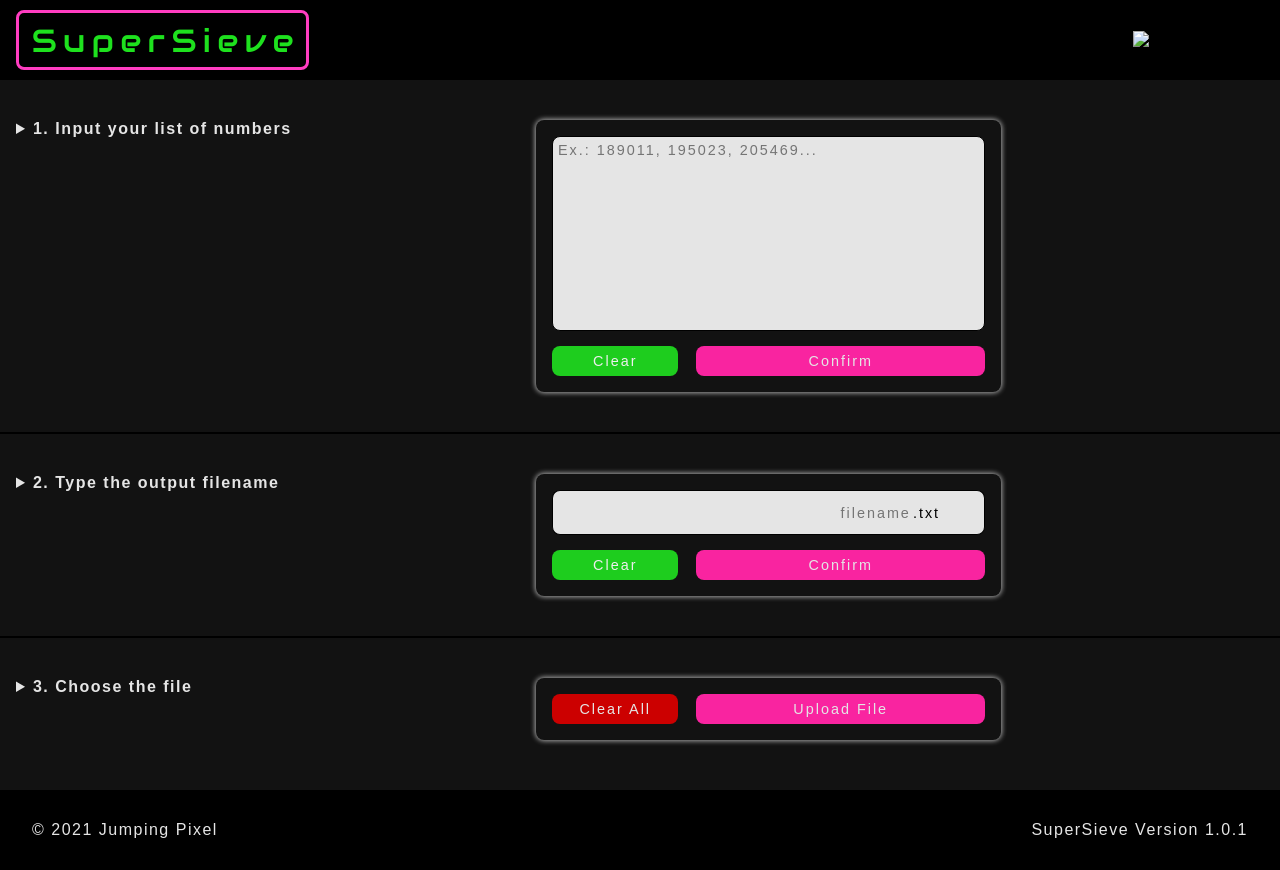
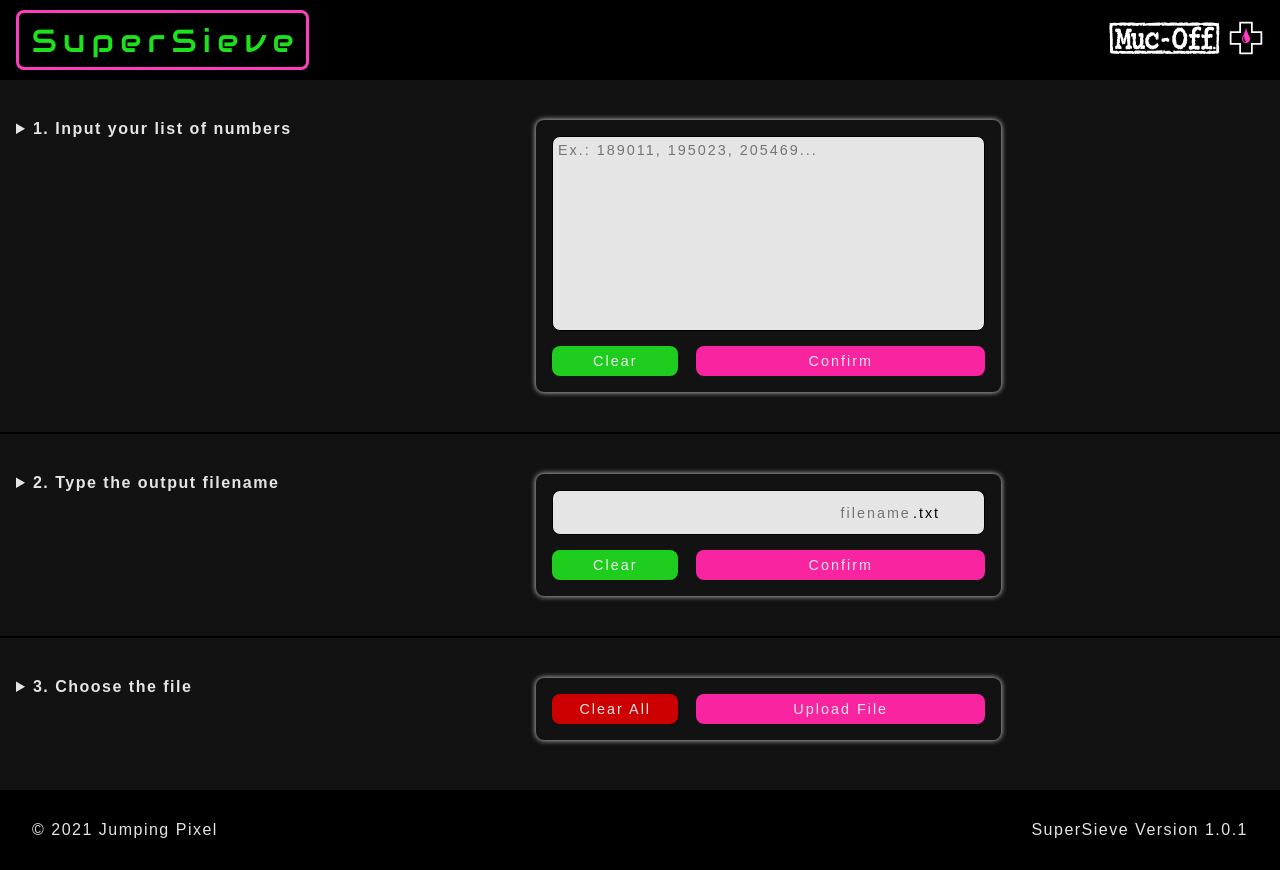
Before and after one commit to mcfunthomas/SuperSieve, a plain HTML site: page index.html in a window 1280 px wide. Drawn offline with Linux system fonts and the light colour scheme.

Commit message:
Update index.html
test end on #m-o img

```diff
--- a/index.html
+++ b/index.html
@@ -24,7 +24,7 @@
         <span
           ><img
             id="mo"
-            src="images/MO-logo_250.png"
+            src="images/MO-logo_250x.png"
             alt="Muc-Off Logo"
         /></span>
       </div>
```
